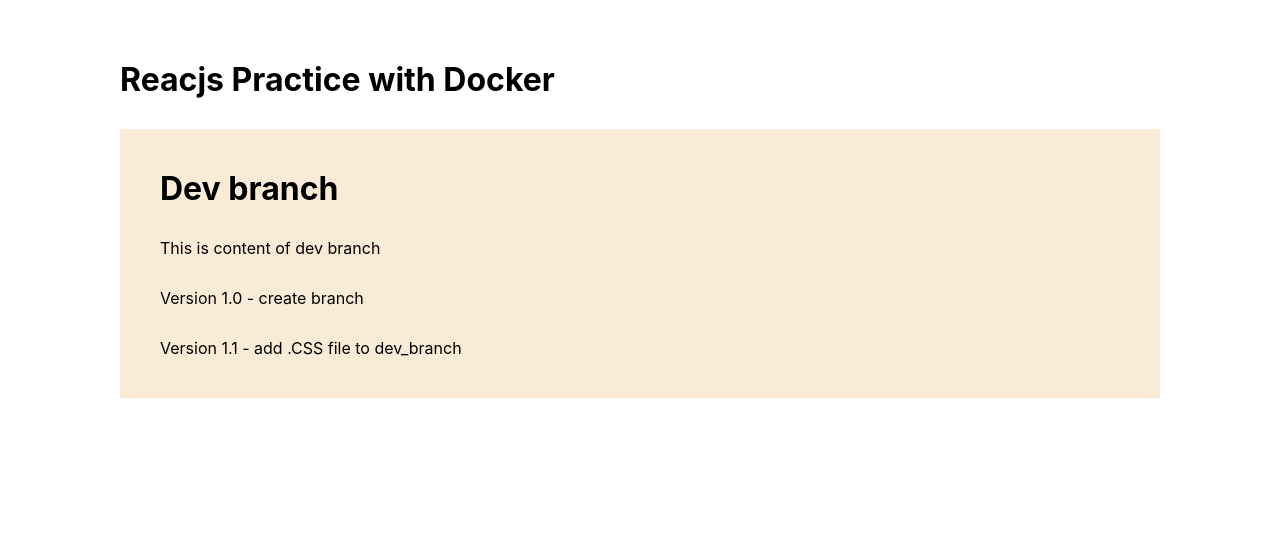
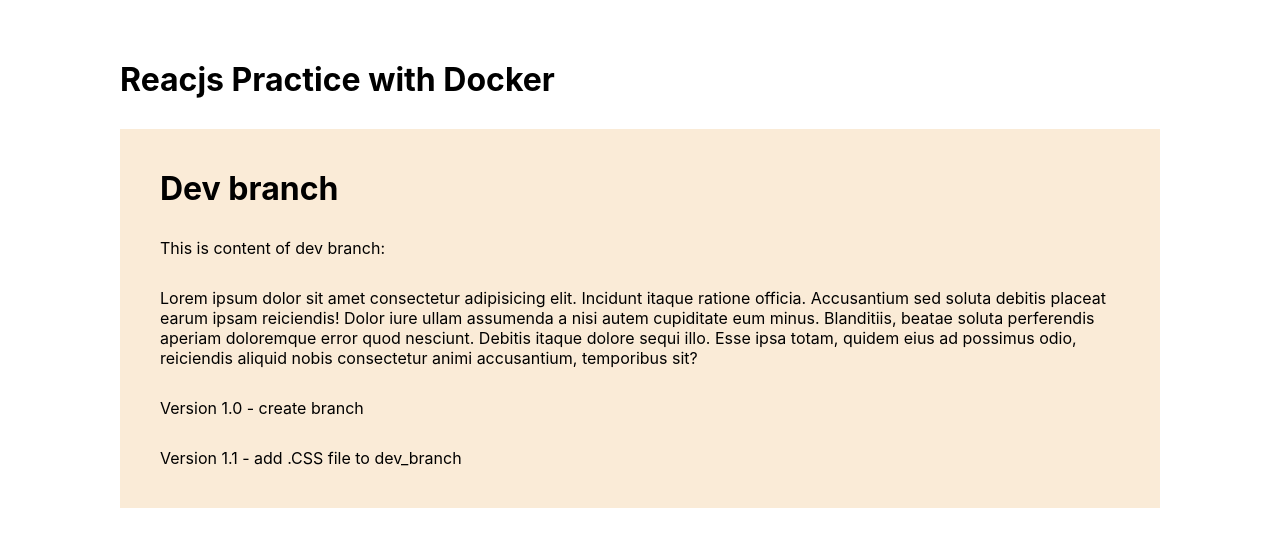
Before and after one commit to PhuocDev/docker_practice, a React (Create React App) app: page / in a window 1280 px wide. Shown: the top 546 px of the page. Built offline with nearby package versions, Linux system fonts and the light colour scheme.

Commit message:
feat: add more content to dev_branch

```diff
--- a/src/Dev.jsx
+++ b/src/Dev.jsx
@@ -5,7 +5,9 @@
   return (
     <div className='dev_branch'>
         <h1>Dev branch</h1>
-        <p>This is content of dev branch</p>
+        <p>This is content of dev branch:</p>
+        <p>Lorem ipsum dolor sit amet consectetur adipisicing elit. Incidunt itaque ratione officia. Accusantium sed soluta debitis placeat earum ipsam reiciendis! Dolor iure ullam assumenda a nisi autem cupiditate eum minus.
+        Blanditiis, beatae soluta perferendis aperiam doloremque error quod nesciunt. Debitis itaque dolore sequi illo. Esse ipsa totam, quidem eius ad possimus odio, reiciendis aliquid nobis consectetur animi accusantium, temporibus sit?</p>
         <p>Version 1.0 - create branch</p>
         <p>Version 1.1 - add .CSS file to dev_branch</p>
     </div>
```
